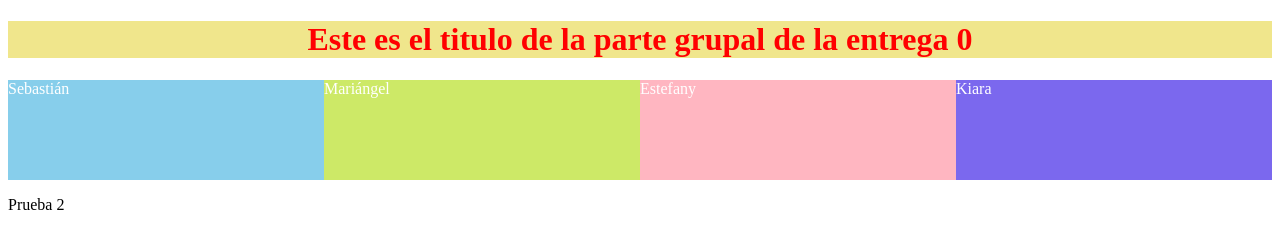
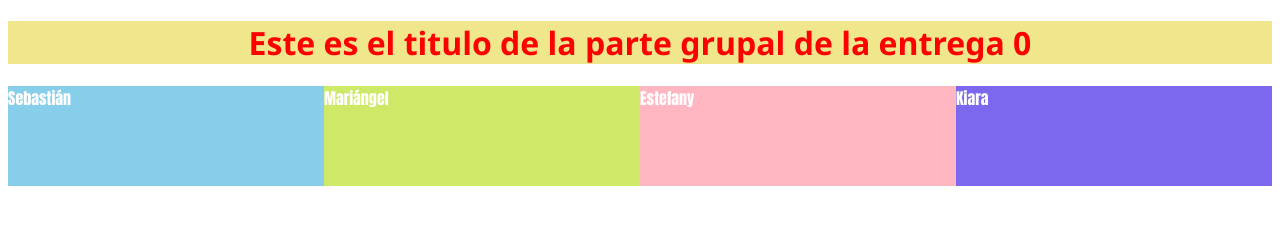
Before and after one commit to kiaragea/Entrega-0-Pauta-Grupal, a plain HTML site: page index.html in a window 1280 px wide. Drawn offline with Linux system fonts and the light colour scheme.

Commit message:
Cambios style

```diff
--- a/index.html
+++ b/index.html
@@ -15,6 +15,5 @@
         <div id="e">Estefany</div>
         <div id="k">Kiara</div>
     </div>
-    <p> Prueba 2</p>
 </body>
 </html>
--- a/style.css
+++ b/style.css
@@ -5,8 +5,8 @@
 }
 div{
     color: white;
-
-}
+    font-family: Impact, Haettenschweiler, 'Arial Narrow Bold', sans-serif;
+    }
 #s{
     background-color: skyblue;
 }
@@ -24,4 +24,5 @@ h1 {
    text-align: center;
    color: red;
    background-color: khaki;
+   font-family: 'Segoe UI', Tahoma, Geneva, Verdana, sans-serif;
 }
```
